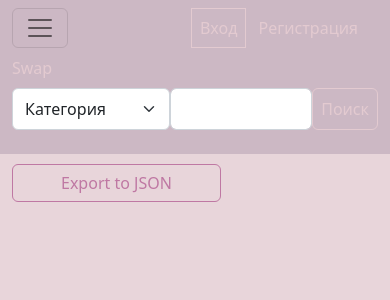
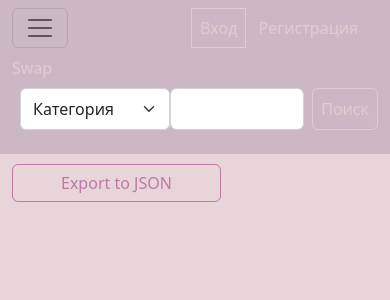
Before and after one commit to moevm/nosql2h22-swap, a Django app: page /home/ in a window 390 px wide, after a click that opens the changed part. Shown: the top 300 px of the page. Run offline with Django 4.2, Linux system fonts and the light colour scheme; data that the repository does not hold is empty; some web fonts are replaced.

Commit message:
add category search

```diff
--- a/exchange_site/exchange_site/static/css/styles.css
+++ b/exchange_site/exchange_site/static/css/styles.css
@@ -90,3 +90,24 @@ input[type="search"] {
 
     color: #D7DABB;
 }
+
+.search-input {
+    width: 440px;
+    margin-right: 0.5rem;
+}
+
+.sel-input {
+    margin-left: 0.5rem;
+    width: 210px;
+}
+
+
+@media (max-width: 1000px){
+    .search-input {
+        width: 100%
+    }
+
+    .sel-input {
+        width: 100%
+    }
+ }
```
